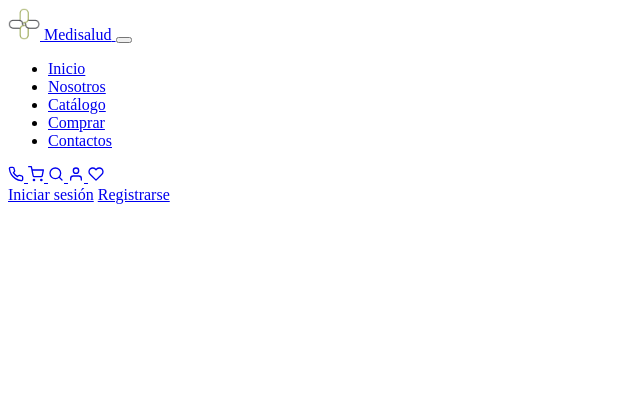
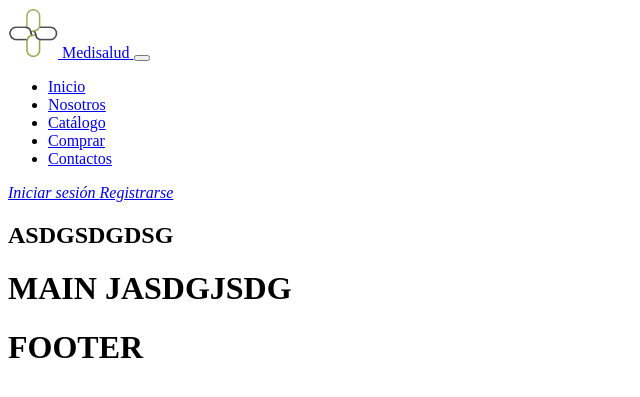
Before and after one commit to ricardojparram/MediSalud-envolved, a PHP site: template vista/inicio/inicioVista.php in a window 1280 px wide. Shown: the top 397 px of the page, without its empty margins (0-640 px from the left). Run offline with PHP 8.4, Linux system fonts and the light colour scheme; the template is opened without the code that fills it, so the values that code supplies are empty.

Commit message:
InicioVista estructura hecha

```diff
--- a/vista/inicio/inicioVista.php
+++ b/vista/inicio/inicioVista.php
@@ -8,18 +8,18 @@
   <?php $VarComp->header(); ?>
 </head>
 
-<body class="bg-gradient-primary" id="body">
+<body class="vw-100 vh-100" id="body">
 
-  <header >
-     <nav class="navbar navbar-expand-lg navbar-light fixed-top py-4 d-block" id="navbar">
+  <header class="w-100 h-100">
+     <nav class="navbar navbar-expand-lg navbar-light fixed-top d-block" id="navbar">
         <div class="container">
           <a class="navbar-brand d-inline-flex" href="index.html">
-            <img class="d-inline-block" src="assets/img/Logo_Medi.png" alt="logo" style="width: 2em" />
+            <img class="d-inline-block" src="assets/img/Logo_Medi.png" alt="logo" width="50px" height="50px" />
             <span class="text-1000 fs-0 fw-bold m-2">Medisalud</span>
           </a>
 
           <button class="navbar-toggler collapsed" type="button" data-bs-toggle="collapse" data-bs-target="#navbarSupportedContent" aria-controls="navbarSupportedContent" aria-expanded="false" aria-label="Toggle navigation"><span class="navbar-toggler-icon"></span></button>
-          <div class="collapse navbar-collapse border-top border-lg-0 mt-4 mt-lg-0" id="navbarSupportedContent">
+          <div class="collapse navbar-collapse mt-4 mt-lg-0" id="navbarSupportedContent">
             <ul class="navbar-nav me-auto mb-2 mb-lg-0">
               <li class="nav-item px-2"><a class="nav-link fw-medium active" aria-current="page" href="#categoryWomen">Inicio</a></li>
               <li class="nav-item px-2"><a class="nav-link fw-medium" href="#header">Nosotros</a></li>
@@ -27,7 +27,7 @@
               <li class="nav-item px-2"><a class="nav-link fw-medium" href="#outlet">Comprar</a></li>
               <li class="nav-item px-2"><a class="nav-link fw-medium" href="#outlet">Contactos</a></li>
             </ul>
-            <form class="d-flex"><a class="text-1000" href="#!">
+            <!-- <form class="d-flex"><a class="text-1000" href="#!">
                 <svg class="feather feather-phone me-3 text-success" xmlns="http://www.w3.org/2000/svg" width="16" height="16" viewBox="0 0 24 24" fill="none" stroke="currentColor" stroke-width="2" stroke-linecap="round" stroke-linejoin="round">
                   <path d="M22 16.92v3a2 2 0 0 1-2.18 2 19.79 19.79 0 0 1-8.63-3.07 19.5 19.5 0 0 1-6-6 19.79 19.79 0 0 1-3.07-8.67A2 2 0 0 1 4.11 2h3a2 2 0 0 1 2 1.72 12.84 12.84 0 0 0 .7 2.81 2 2 0 0 1-.45 2.11L8.09 9.91a16 16 0 0 0 6 6l1.27-1.27a2 2 0 0 1 2.11-.45 12.84 12.84 0 0 0 2.81.7A2 2 0 0 1 22 16.92z"></path>
                 </svg></a><a class="text-1000" href="#!">
@@ -46,25 +46,30 @@
                 </svg></a><a class="text-1000" href="#!">
                 <svg class="feather feather-heart me-3 text-success" xmlns="http://www.w3.org/2000/svg" width="16" height="16" viewBox="0 0 24 24" fill="none" stroke="currentColor" stroke-width="2" stroke-linecap="round" stroke-linejoin="round">
                   <path d="M20.84 4.61a5.5 5.5 0 0 0-7.78 0L12 5.67l-1.06-1.06a5.5 5.5 0 0 0-7.78 7.78l1.06 1.06L12 21.23l7.78-7.78 1.06-1.06a5.5 5.5 0 0 0 0-7.78z"></path>
-                </svg></a></form>
-                <div class="">
-                  <a class="text-decoration-underline text-success" href="#">Iniciar sesión</a>
-                  <a class="text-decoration-underline text-success ps-2" href="#">Registrarse</a>
+                </svg></a></form> -->
+                <div class="mx-2 mx-lg-0">
+                  <a class="text-success" href="#"><em>Iniciar sesión  </em><i class="bi bi-person-fill"></i></a>
+                  <a class="text-success ps-2" href="#"><em>Registrarse  </em><i class="bi bi-person-lines-fill"></i></a>
                 </div>
           </div>
         </div>
       </nav>
 
-    <section class="d-flex justify-content-center align-items-center h-100 w-100 mt-5">
-      <div>
-        <h1></h1>
-      </div>
-      <div class="mt-5"></div>
+      <section class="d-flex justify-content-center align-items-center h-100 w-100">
+        <div>
+          <h1>ASDGSDGDSG</h1>
+        </div>
+        <div class="mt-5"></div>
+      </section>
+  </header>
 
-      </section>
+  <main class="w-100 h-100">
+    <h1>MAIN JASDGJSDG</h1>
+  </main>
 
-
-  </header>
+  <footer class="h-25 w-100">
+    <h1>FOOTER</h1>
+  </footer>
 
   <?php $VarComp->js() ?>
 
```
